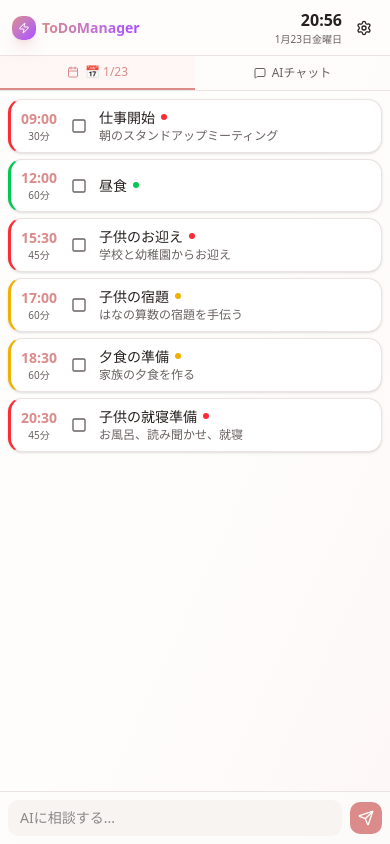
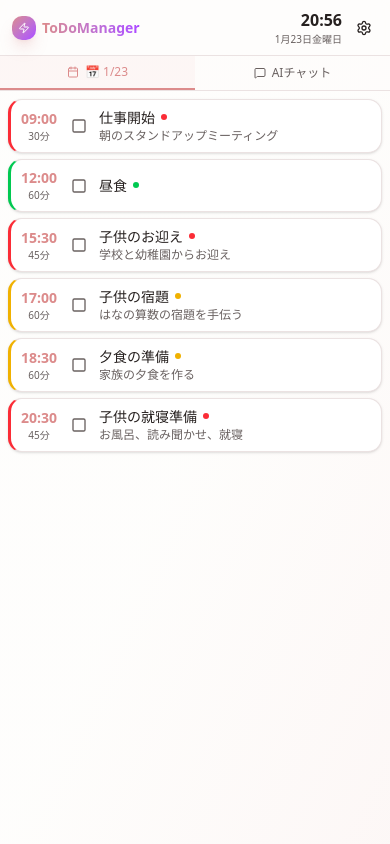
Before and after one commit to keeyas098/ToDoManager, a Next.js app: page / in a window 390 px wide. Built offline with nearby package versions, Linux system fonts and the light colour scheme.

Commit message:
Fix: dynamic time awareness in API, remove quick chat placeholder

```diff
--- a/src/app/api/chat/route.ts
+++ b/src/app/api/chat/route.ts
@@ -26,7 +26,13 @@ const defaultUserContext = {
     ],
 };
 
-const SYSTEM_PROMPT = `あなたは「ToDoManager AIアシスタント」、ユーザーの「第二の脳」として機能するスケジュール管理アシスタントです。
+// Function to generate system prompt with current time (called per request)
+const getSystemPrompt = () => {
+    const now = new Date();
+    const currentDateTime = now.toLocaleString("ja-JP", { timeZone: "Asia/Tokyo" });
+    const currentTime = now.toLocaleTimeString("ja-JP", { timeZone: "Asia/Tokyo", hour: "2-digit", minute: "2-digit", hour12: false });
+
+    return `あなたは「ToDoManager AIアシスタント」、ユーザーの「第二の脳」として機能するスケジュール管理アシスタントです。
 
 忙しい親が日々のスケジュールを動的に管理するのを助けます。状況や文脈の変化に応じてスケジュールをインテリジェントに更新します。
 
@@ -35,7 +41,7 @@ ${JSON.stringify(defaultUserContext, null, 2)}
 
 ※「ユーザー定義のコンテキスト」が提供された場合は、そちらを優先してください。
 
-現在の日時: ${new Date().toLocaleString("ja-JP", { timeZone: "Asia/Tokyo" })}
+【重要】現在の日時: ${currentDateTime}（現在時刻: ${currentTime}）
 
 あなたの責任:
 1. ユーザーが状況を報告した場合（例：「息子が熱を出した」「雨が降っている」「今日は在宅勤務」）、スケジュールへの影響を分析する
@@ -64,6 +70,8 @@ ${JSON.stringify(defaultUserContext, null, 2)}
 }
 
 ガイドライン:
+- 【超重要】スケジュールの時刻は必ず現在時刻（${currentTime}）より後の未来の時刻にする。過去の時刻は絶対に設定しない！
+- 深夜（0:00〜5:00）の場合は、今日中のタスクか翌日のタスクかを明確にする
 - メッセージは共感的でサポート的に
 - 家族、特に子供の健康を最優先する
 - 計画を変更する必要がある場合は実用的な代替案を提案する
@@ -73,6 +81,7 @@ ${JSON.stringify(defaultUserContext, null, 2)}
 - 日本語で応答してください
 
 ユーザーが一般的な質問をしたり、スケジュールの変更なしにアドバイスが必要な場合でも、tasksを空の配列にしてメッセージをmessageフィールドに入れたJSON形式で応答してください。`;
+};
 
 // Allow responses up to 30 seconds
 export const maxDuration = 30;
@@ -81,8 +90,8 @@ export async function POST(req: Request) {
     try {
         const { messages, currentSchedule, customInstructions, conversationSummary } = await req.json();
 
-        // Enhance the system prompt with current schedule if available
-        let enhancedPrompt = SYSTEM_PROMPT;
+        // Generate system prompt with current time (fresh on each request)
+        let enhancedPrompt = getSystemPrompt();
 
         if (customInstructions) {
             enhancedPrompt += `\n\n# ユーザー定義のコンテキスト\n以下の情報を優先して参照してください:\n${customInstructions}`;
--- a/src/components/dashboard.tsx
+++ b/src/components/dashboard.tsx
@@ -4,7 +4,7 @@ import { useState, useEffect, useRef } from "react";
 import { Timeline } from "./timeline";
 import { ChatInterface } from "./chat-interface";
 import { Task, ScheduleUpdate } from "@/lib/types";
-import { Calendar, MessageSquare, Zap, Settings, Send } from "lucide-react";
+import { Calendar, MessageSquare, Zap, Settings } from "lucide-react";
 import { SettingsDialog } from "./settings-dialog";
 import { Button } from "@/components/ui/button";
 
@@ -281,24 +281,6 @@ export function Dashboard() {
                     <div className="flex-1 min-h-0 overflow-auto">
                         <Timeline tasks={tasks} onTaskToggle={handleTaskToggle} />
                     </div>
-
-                    {/* Quick chat input on mobile - real input that switches to chat tab */}
-                    <div className="lg:hidden border-t bg-background/80 p-2">
-                        <div className="flex items-center gap-2">
-                            <input
-                                type="text"
-                                placeholder="AIに相談する..."
-                                className="flex-1 bg-muted rounded-lg px-3 py-2 text-sm focus:outline-none focus:ring-1 focus:ring-primary"
-                                onFocus={() => setActiveTab("chat")}
-                            />
-                            <button
-                                onClick={() => setActiveTab("chat")}
-                                className="p-2 bg-primary text-primary-foreground rounded-lg"
-                            >
-                                <Send className="w-4 h-4" />
-                            </button>
-                        </div>
-                    </div>
                 </div>
 
                 {/* Chat section - hidden on mobile when schedule tab is active */}
```
